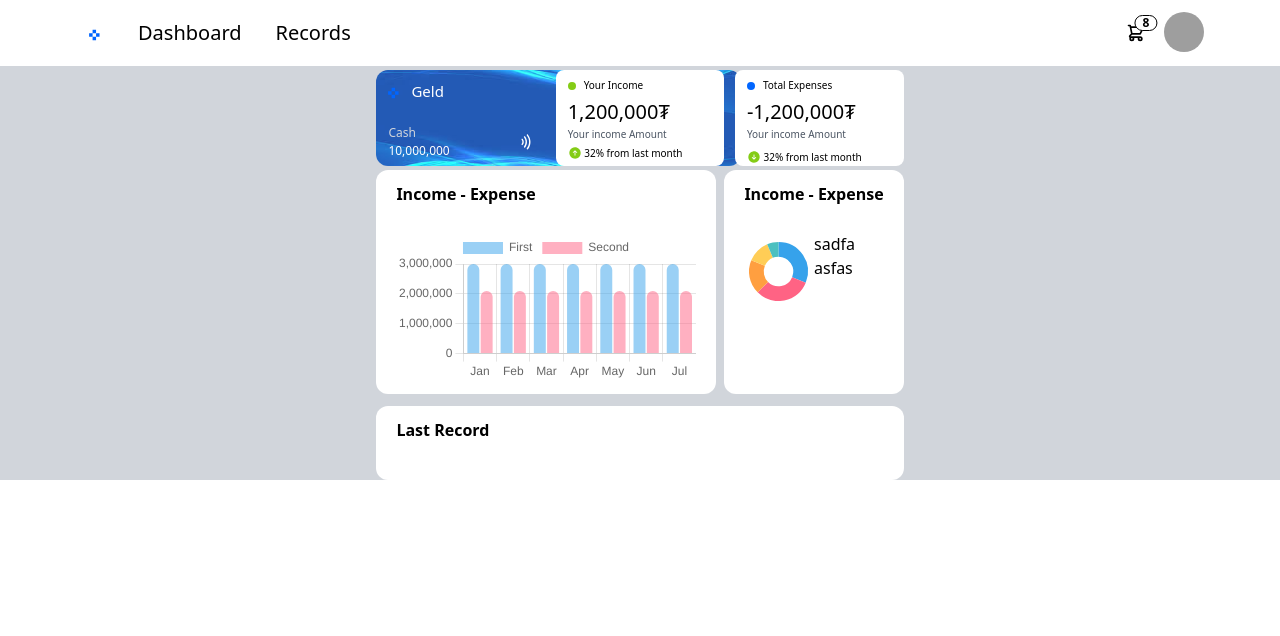
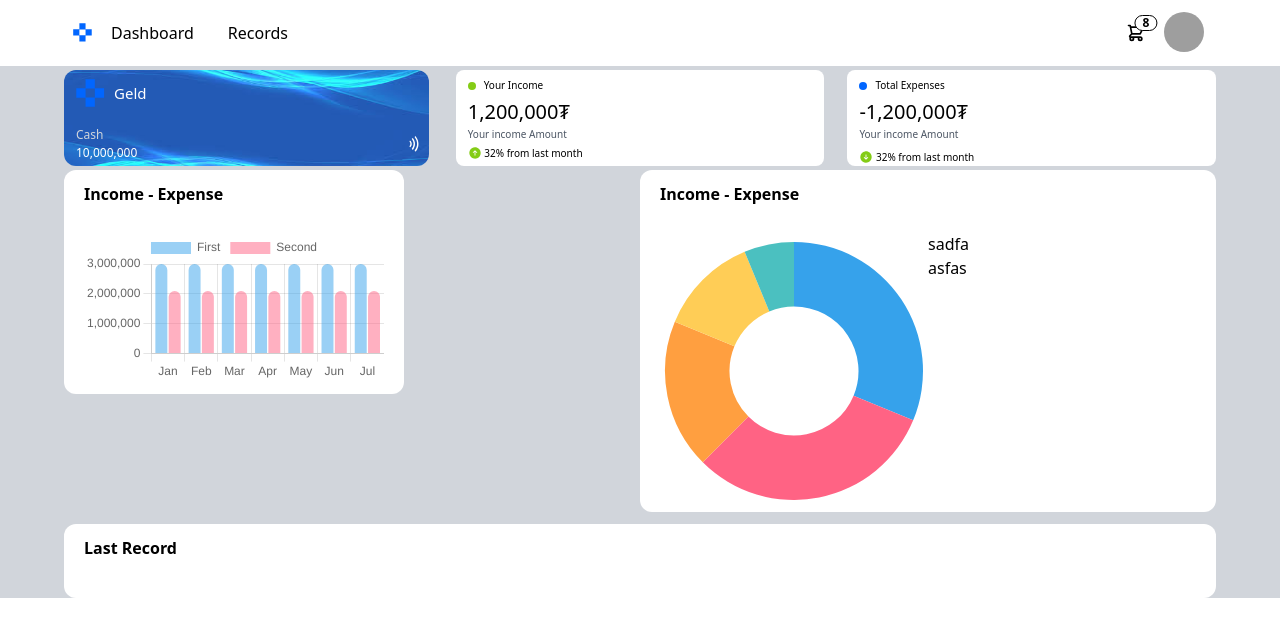
Before and after one commit to TemulenPinecone/income-fe-2, a Next.js app: page / in a window 1280 px wide. Shown: the top 636 px of the page. Built offline with nearby package versions, Linux system fonts and the light colour scheme; grey boxes are pictures that could not be loaded.

Commit message:
pinecone

```diff
--- a/src/components/Header.jsx
+++ b/src/components/Header.jsx
@@ -1,13 +1,13 @@
-import { Icon1 } from "./icons/icon1";
+import { Icon1 } from "./icons";
 export const Header = () => {
   return (
     <div className="navbar">
       <div className="flex-1">
-        <a className="btn btn-ghost text-xl">
-          <Icon1 />
+        <a className="btn btn-ghost text-xl p-0 flex content-center pt-">
+          <Icon1 width={20} height={20} />
         </a>
-        <a className="btn btn-ghost text-xl font-extralight">Dashboard</a>
-        <a className="btn btn-ghost text-xl font-extralight">Records</a>
+        <a className="btn btn-ghost text-base font-extralight">Dashboard</a>
+        <a className="btn btn-ghost text-base font-extralight">Records</a>
       </div>
       <div className="flex-none">
         <div className="dropdown dropdown-end">
--- a/src/components/icons/Icon1.jsx
+++ b/src/components/icons/Icon1.jsx
@@ -1,10 +1,10 @@
-export const Icon1 = () => {
+export const Icon1 = ({ width, height }) => {
   return (
     <div>
       <svg
-        width="15"
-        height="15"
-        viewBox="0 0 40 20"
+        width={width}
+        height={height}
+        viewBox="0 0 30 30"
         fill="none"
         xmlns="http://www.w3.org/2000/svg"
       >
--- a/src/pages/index.jsx
+++ b/src/pages/index.jsx
@@ -9,15 +9,17 @@
 
 export default function Home() {
   return (
-    <div className="flex flex-col items-center">
-      <div className="w-[90%]">
-        <Header />
+    <div className="flex flex-col items-center bg-gray-300">
+      <div className="bg-white w-[100vw] flex justify-center">
+        <div className="w-[90%]">
+          <Header />
+        </div>
       </div>
 
-      <div className="bg-gray-300 w-full flex justify-center">
-        <div className="">
+      <div className="w-[90%] flex justify-center bg-gray-300">
+        <div className="w-full">
           {/* CARDS - FIRST LINE */}
-          <div className="flex items-center w-full justify-between">
+          <div className="flex items-center justify-between">
             {/* CARDS #1*/}
             <div className="flex flex-col justify-around h-[13vh] w-[32%]">
               <img
@@ -26,7 +28,7 @@
                 className="absolute rounded-xl h-[12vh] w-[28.5%]"
               />
               <div className="flex items-center gap-2 relative pl-3 pt-1">
-                <Icon1 />
+                <Icon1 width={30} height={30} />
                 <p className="text-[15px] text-white">Geld</p>
               </div>
               <div className="relative pl-3 flex justify-between">
@@ -92,7 +94,7 @@
           </div>
 
           {/* CHARTS */}
-          <div className="flex gap-2 w-full ">
+          <div className="flex w-full justify-between">
             {/* BAR CHART */}
             <div className="h-[50%] bg-white rounded-xl px-5 py-3">
               <div className="flex items-center">
```
